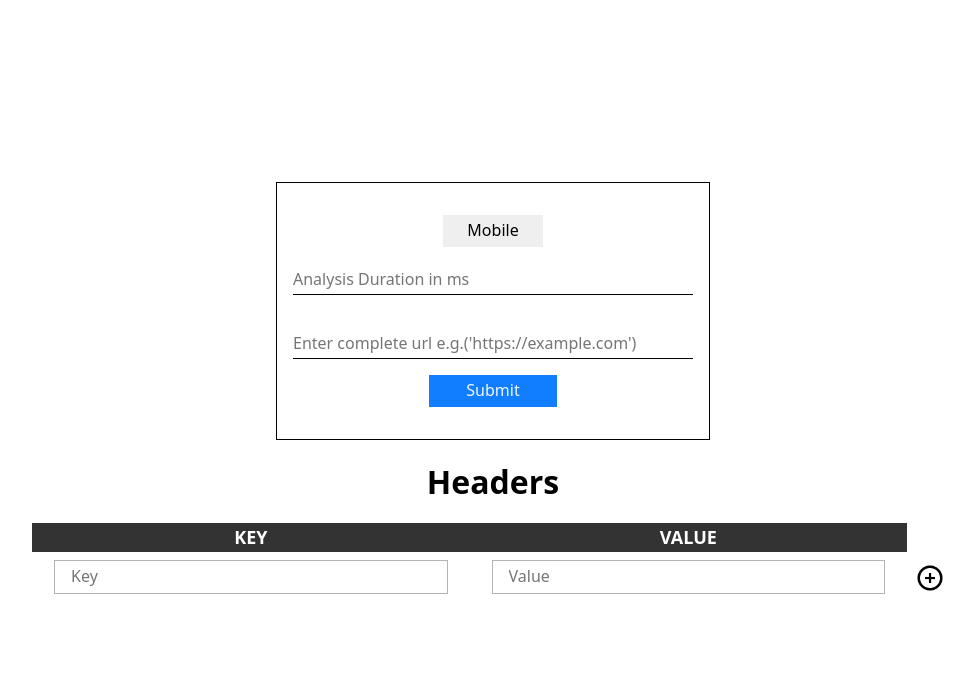
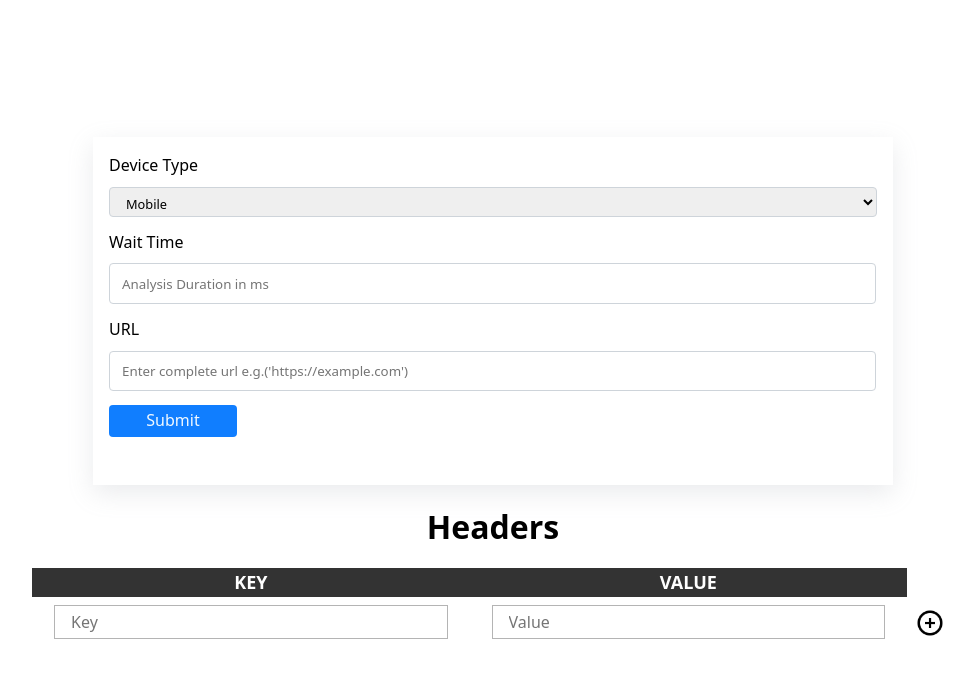
Before and after one commit to shantanu-goyal/Analyser, a React (Create React App) app: page / in a window 1280 px wide. Shown: the top 678 px of the page, without its empty margins (147-1121 px from the left). Built offline with nearby package versions, Linux system fonts and the light colour scheme.

Commit message:
Improve Homepage UI

```diff
--- a/src/components/BootupTimeInsights.js
+++ b/src/components/BootupTimeInsights.js
@@ -2,6 +2,7 @@ import React from "react";
 import Table from "./Table";
 
 function BootupTimeInsights({ data }) {
+
   function getLongestTime() {
     let val = data.details.items.reduce((val, { total }) => {
       return Math.max(val, total);
--- a/src/components/Form.js
+++ b/src/components/Form.js
@@ -46,7 +46,7 @@ function Form({ onFormSubmit }) {
     const value = valueRef.current.value;
     // Dont add header if key or value not present or if key already in header list
     if (!key || !value || headers.find((header) => header.key === key)) {
-      alert('Invalid Entry');
+      alert("Invalid Entry");
       return;
     }
     // Add new header object to header list
@@ -59,17 +59,22 @@ function Form({ onFormSubmit }) {
   return (
     <div className="url-form">
       <div className="url-input">
-      <select className="select-box" ref={deviceRef}>
+      <label for="device-input">Device Type</label>
+        <select className="select-box" ref={deviceRef} id="device-input">
           <option value="mobile">Mobile</option>
           <option value="desktop">Desktop</option>
         </select>
-      <input
+        <label for="wait-input">Wait Time</label>
+        <input
           type="number"
+          id="wait-input"
           placeholder="Analysis Duration in ms"
           ref={waitTimeRef}
         />
+        <label for="url-input">URL</label>
         <input
           type="text"
+          id="url-input"
           placeholder="Enter complete url e.g.('https://example.com')"
           ref={urlRef}
         />
--- a/src/components/NetworkRTTInsights.js
+++ b/src/components/NetworkRTTInsights.js
@@ -2,9 +2,7 @@ import React from "react";
 import Table from "./Table";
 
 function NetworkRTTInsights({ data }) {
-  function getLongRTTOrigins() {
-    return data.details.items.filter(({ rtt }) => rtt > 50);
-  }
+  const longRTTOrigins = data.details.items.filter(({ rtt }) => rtt > 50);
 
   return (
     <div style={{ marginBottom: "10em" }}>
@@ -18,21 +16,32 @@ function NetworkRTTInsights({ data }) {
             If the RTT to an origin is high, its an indication that servers
             closer to the user could improve performance.{" "}
           </h6>
+          {longRTTOrigins.length ? (
+            <>
+              {" "}
               <div className="table-container">
                 <Table
                   id={"bootup-time"}
                   headings={data.details.headings}
-              items={getLongRTTOrigins()}
+                  items={longRTTOrigins}
                 />
               </div>
               <p style={{ textAlign: "center" }}>
                 Requests were made to a total{" "}
-            <strong>{data.details.items.length}</strong> servers. RTT for above
-            shown <strong>{getLongRTTOrigins().length}</strong> servers are more
-            than 50ms.
+                <strong>{data.details.items.length}</strong> servers. RTT for
+                above shown <strong>{longRTTOrigins.length}</strong> servers are
+                more than 50ms.
                 <br /> RTT can be reduced by bringing the servers closer to the
                 users.
               </p>
+            </>
+          ) : (
+            <p style={{ textAlign: "center" }}>
+              Requests were made to a total{" "}
+              <strong>{data.details.items.length}</strong> servers. All the
+              servers have RTT less than 50ms.
+            </p>
+          )}
         </>
       )}
     </div>
--- a/src/components/NetworkRequestInsights.js
+++ b/src/components/NetworkRequestInsights.js
@@ -2,12 +2,10 @@ import React from "react";
 import Table from "./Table";
 
 function BootupTimeInsights({ data }) {
-  function getPoorlyCompressedResources() {
-    return data.details.items.filter(
+  const poorlyCompressedResources = data.details.items.filter(
     ({ resourceSize, transferSize }) =>
       transferSize > 0 && resourceSize / transferSize <= 10
   );
-  }
 
   return (
     <div style={{ marginBottom: "10em" }}>
@@ -16,22 +14,32 @@ function BootupTimeInsights({ data }) {
           <h1 style={{ textAlign: "center" }}>Network Requests</h1>
           <h4 style={{ textAlign: "center" }}> {data.title} </h4>
           <h6 style={{ textAlign: "center" }}> {data.description} </h6>
+          {poorlyCompressedResources.length ? (
+            <>
               <div className="table-container">
                 <Table
                   id={"bootup-time"}
                   headings={data.details.headings}
-              items={getPoorlyCompressedResources()}
+                  items={poorlyCompressedResources}
                 />
               </div>
               <p style={{ textAlign: "center" }}>
                 The website makes <strong>{data.details.items.length}</strong>{" "}
                 network requests during the analysis out of which above given{" "}
-            <strong>{getPoorlyCompressedResources().length}</strong> resources
+                <strong>{poorlyCompressedResources.length}</strong> resources
                 are poorly compressed as their Tansfer size is greater than one
                 tenth of Resource Size.
                 <br /> The number of requests can be reduced by bundling the
                 scripts.
               </p>
+            </>
+          ) : (
+            <p style={{ textAlign: "center" }}>
+              The website makes <strong>{data.details.items.length}</strong>{" "}
+              network requests during the analysis. All resources were nicely
+              compressed. Well Done!
+            </p>
+          )}
         </>
       )}
     </div>
--- a/src/styles/Form.css
+++ b/src/styles/Form.css
@@ -10,20 +10,26 @@
   display: flex;
   flex-wrap: wrap;
   flex-direction: column;
-  align-items: center;
+  width: 60vw;
+  text-align: left;
   justify-content: space-between;
-  border: 1px solid black;
+  box-shadow: rgba(149, 157, 165, 0.2) 0px 8px 24px;
+  padding: 1rem;
+}
+
+.url-input label{
+  display: inline-block;
+    margin-bottom: 0.5em;
 }
 
 .url-input input {
-  box-sizing: border-box;
-  width: 65vw;
-  height: 2em;
-  border: none;
-  border-bottom: 1px solid black;
-  margin: 1em;
-  font-size: 1em;
-  max-width: 25em;
+  display: block;
+  width: calc(60vw - 2em);
+    padding: .375rem .75rem;
+    border: 1px solid #ced4da;
+    border-radius: .25rem;
+    margin-bottom: 1em;
+    height: 2em;
 }
 
 .url-form input:focus {
@@ -39,6 +45,7 @@
   margin-bottom: 2em;
   border: none;
   cursor: pointer;
+  border-radius: .25rem;
 }
 
 .url-input button:hover {
@@ -58,7 +65,7 @@
   font-size: 1em;
   width: 90%;
   margin: 0.5em;
-  height: 1em;
+  height: 2em;
 }
 
 .header-input th {
@@ -84,10 +91,13 @@
 }
 
 .select-box{
-  text-align: center;
-  height: 2em;
-  width:100px;
-  outline: none;
-  font-size:1em;
-  border: none;
+  display: block;
+  width: 100%;
+    padding: .375rem .75rem;
+    border: 1px solid #ced4da;
+    border-radius: .25rem;
+    margin-bottom: 1em;
+    outline: none;
+    text-align: left;
+    margin-top: 0;
 }
--- a/src/styles/Index.css
+++ b/src/styles/Index.css
@@ -4,9 +4,3 @@
   font-family: proxima-nova, system-ui, -apple-system, BlinkMacSystemFont,"Segoe UI", Roboto, "Helvetica Neue", sans-serif;
   line-height: 1.6;
 }
-
-
-select{
-  -moz-appearance: none;
-  -webkit-appearance: none;
-}
```
Lines whose indentation alone changed are shown as unchanged.
